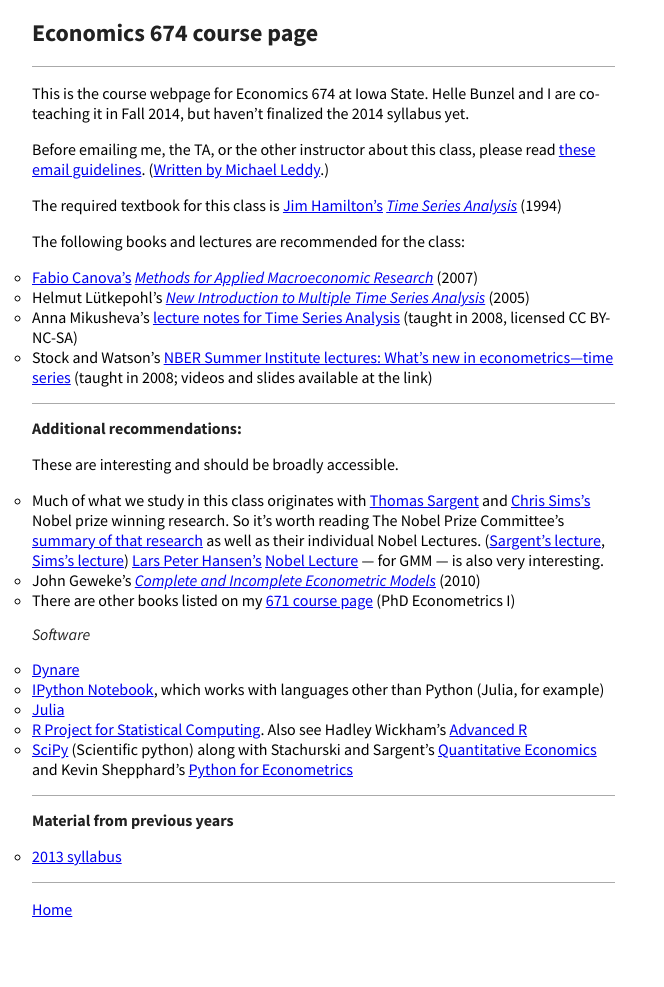
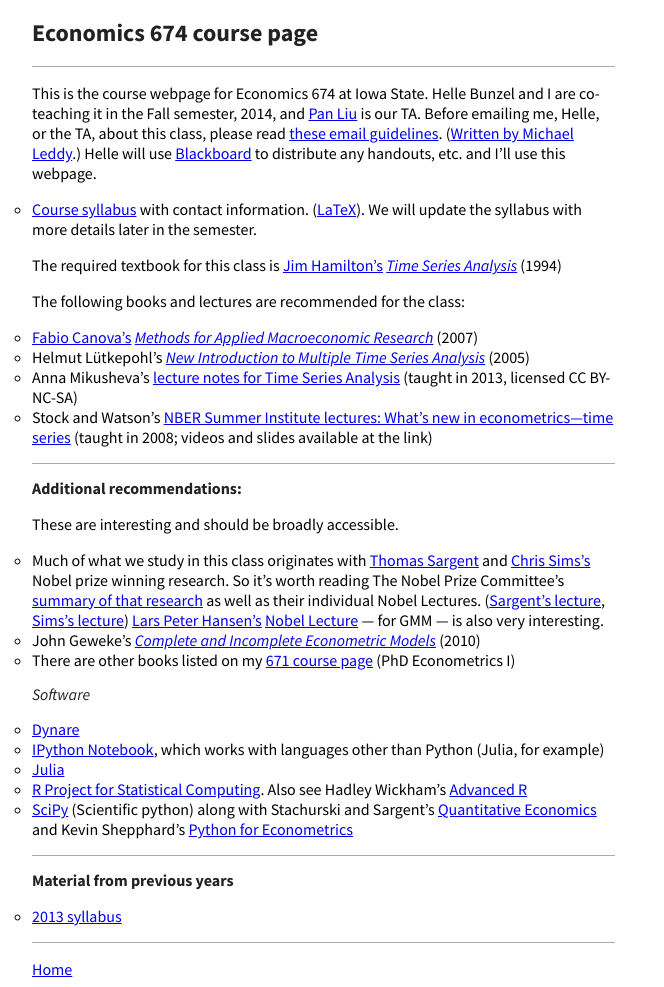
Before and after one commit to mmkuang/grayclhn.github.io, a Jekyll site: the page built from 674/index.md, in a window 1280 px wide. Shown: the whole page, without its empty margins (0-664 px from the left). Built offline with Jekyll 4.4.1, drawn with Linux system fonts in a browser that asks for light colours; Markdown is read by kramdown in place of the engine named in the settings; before the commit the page ends 927 px from its top, so only the background shows below that.

Commit message:
Add 2014 674 syllabus to website

```diff
--- a/674/index.md
+++ b/674/index.md
@@ -4,14 +4,19 @@ title: Economics 674 course page
 ---
 
 [leddy]: http://mleddy.blogspot.com/2005/01/how-to-e-mail-professor.html
+[Blackboard]: https://bb.its.iastate.edu
 
 This is the course webpage for Economics 674 at Iowa State. Helle
-Bunzel and I are co-teaching it in Fall 2014, but haven’t finalized
-the 2014 syllabus yet.
+Bunzel and I are co-teaching it in the Fall semester, 2014, and [Pan
+Liu](https://sites.google.com/site/liupan1217/) is our TA.  Before
+emailing me, Helle, or the TA, about this class, please read [these
+email guidelines](../dl/email). ([Written by Michael Leddy][leddy].)
+Helle will use [Blackboard][] to distribute any handouts, etc. and
+I'll use this webpage.
 
-Before emailing me, the TA, or the other instructor about this class,
-please read [these email guidelines](/dl/email). ([Written by Michael
-Leddy][leddy].)
+* [Course syllabus](syllabus-2014.pdf) with contact information.
+  ([LaTeX](syllabus-2014.tex)). We will update the syllabus with more
+  details later in the semester.
 
 The required textbook for this class is [Jim
 Hamilton’s](http://econweb.ucsd.edu/~jhamilton/) *[Time Series
@@ -26,12 +31,12 @@ The following books and lectures are recommended for the class:
   Analysis](http://www.springer.com/economics/econometrics/book/978-3-540-40172-8)*
   (2005)
 * Anna Mikusheva’s [lecture notes for Time Series Analysis][Mikusheva]
-  (taught in 2008, licensed CC BY-NC-SA)
+  (taught in 2013, licensed CC BY-NC-SA)
 * Stock and Watson’s [NBER Summer Institute lectures: What’s new in
   econometrics—time series][NBER08] (taught in 2008; videos and slides
   available at the link)
 
-[Mikusheva]: http://ocw.mit.edu/courses/economics/14-384-time-series-analysis-fall-2008
+[Mikusheva]: http://ocw.mit.edu/courses/economics/14-384-time-series-analysis-fall-2013
 [NBER08]: http://www.nber.org/minicourse_2008.html
 
 <hr />
```
Also changed, not shown: 2 other files.
